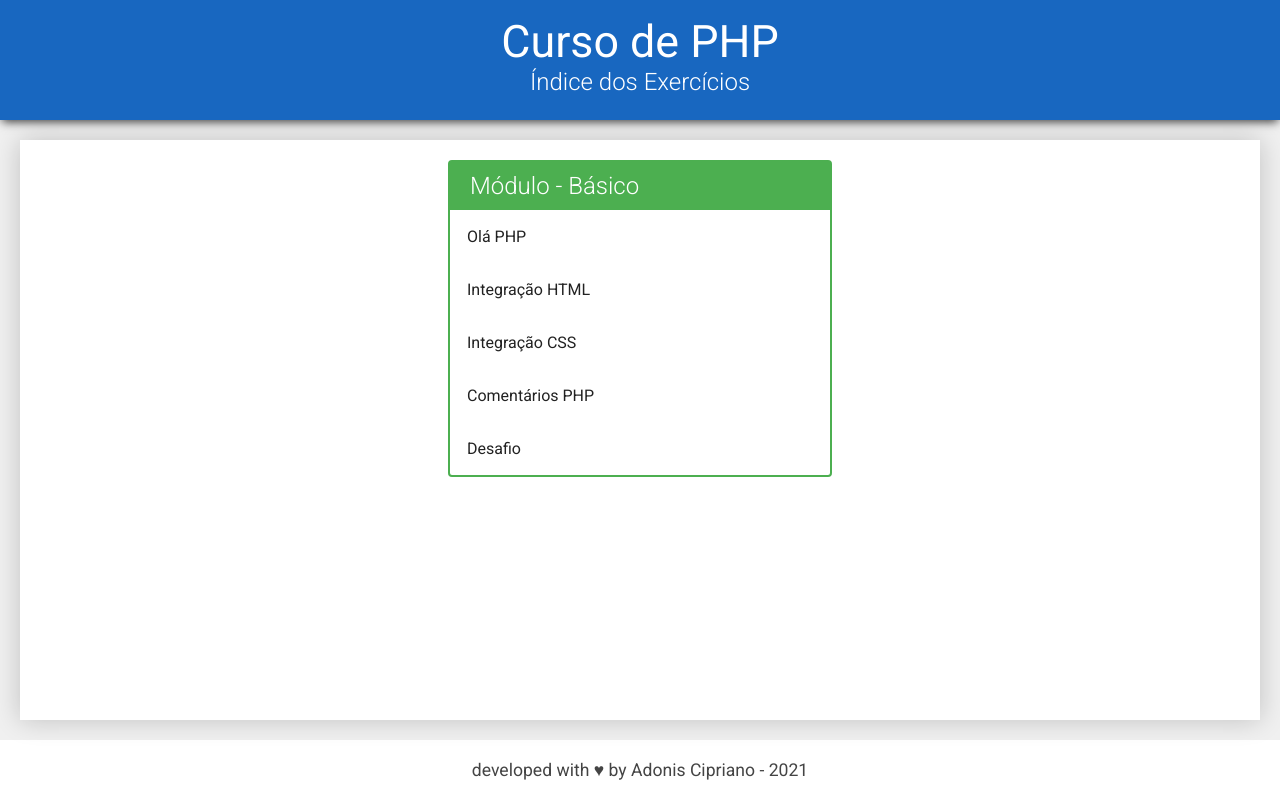
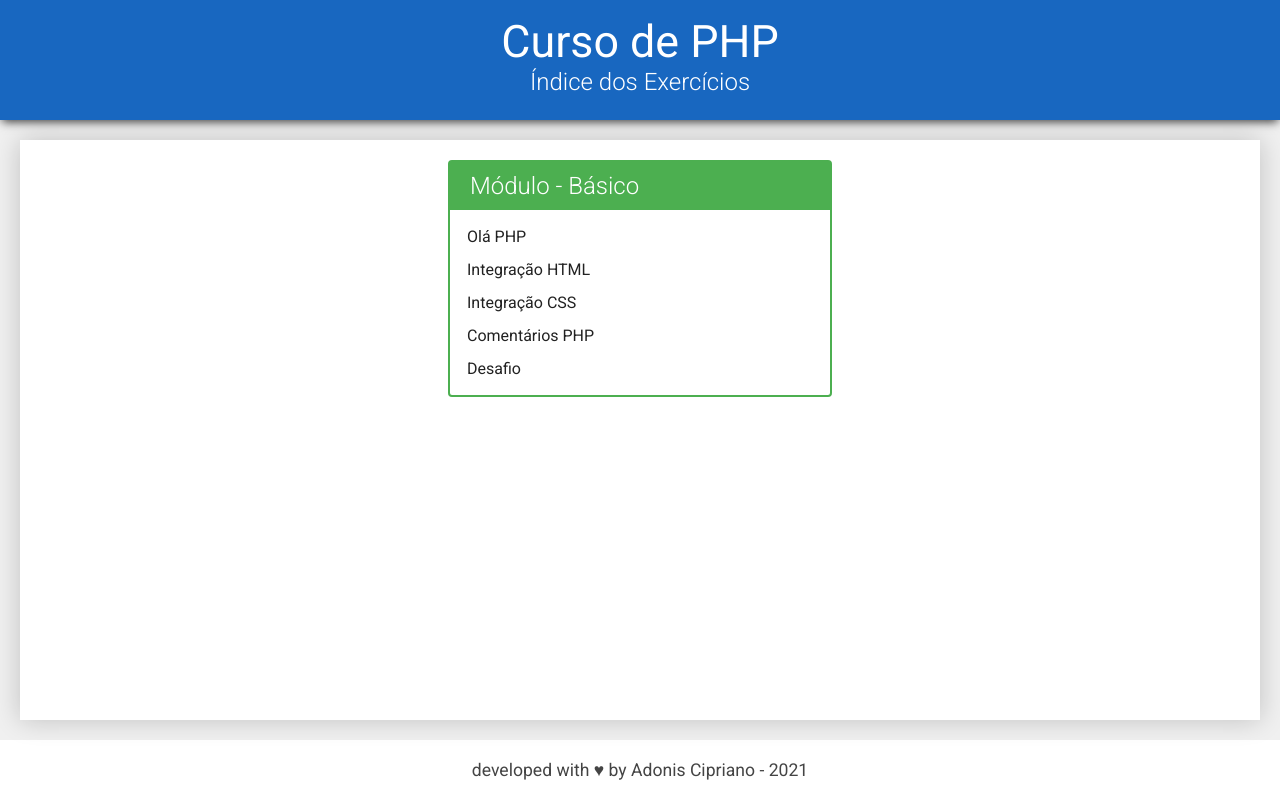
Before and after one commit to adoniscs/php7completo-cod3r, a PHP site: page / in a window 1280 px wide. Run offline with PHP 8.4, Linux system fonts and the light colour scheme.

Commit message:
correçao

```diff
--- a/basico/desafio.php
+++ b/basico/desafio.php
@@ -1,4 +1,4 @@
-<div class="titulo">Desafio</div>
+<div class="titulo">Desafio - Mostrar os resultados usando código em PHP</div>
 
 <ul>
     <li>1 + 1 = <?= 1 + 1 ?></li>
--- a/index.php
+++ b/index.php
@@ -22,17 +22,13 @@
                     <h3>Módulo - Básico</h3>
                     <ul>
                         <li><a href="exercicios.php?dir=basico&file=ola">Olá PHP</a></li>
-                    </ul>
-                    <ul>
+
                         <li><a href="exercicios.php?dir=basico&file=html">Integração HTML</a></li>
-                    </ul>
-                    <ul>
+
                         <li><a href="exercicios.php?dir=basico&file=css">Integração CSS</a></li>
-                    </ul>
-                    <ul>
+
                         <li><a href="exercicios.php?dir=basico&file=comentarios">Comentários PHP</a></li>
-                    </ul>
-                    <ul>
+
                         <li><a href="exercicios.php?dir=basico&file=desafio">Desafio</a></li>
                     </ul>
                 </div>
```
